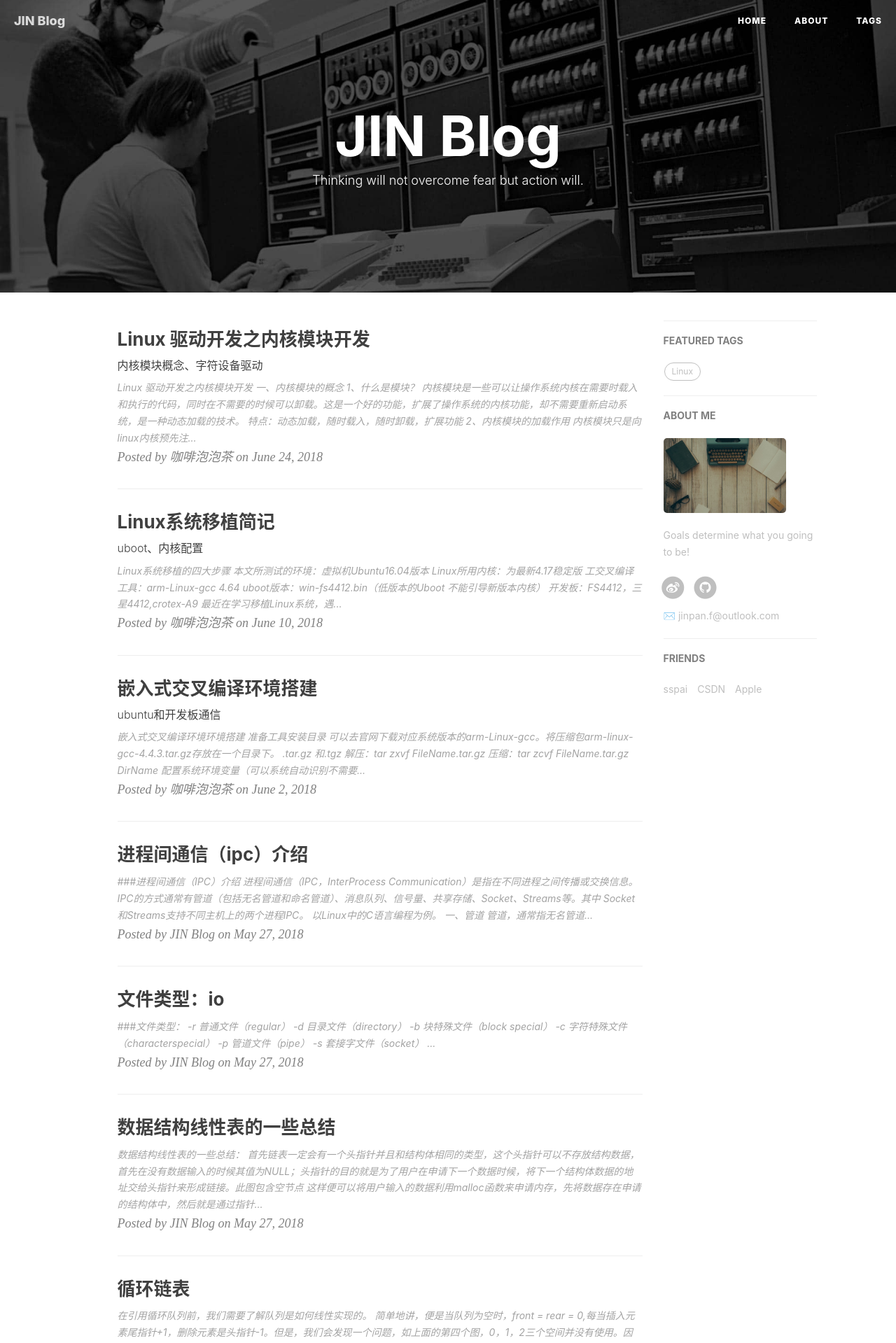
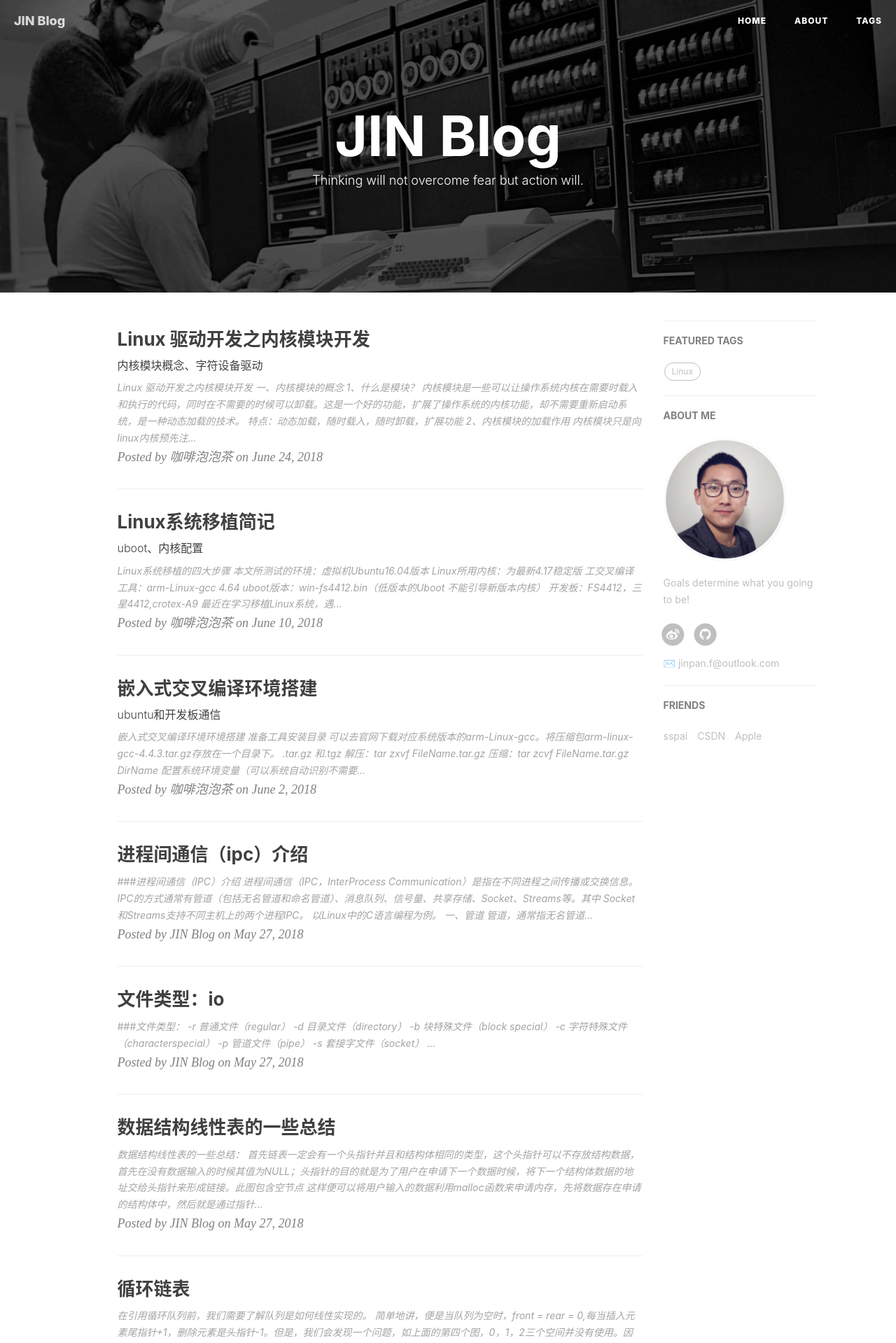
Before and after one commit to CaniculaHub/CaniculaHub.github.io, a Jekyll site: the page built from index.html, in a window 1280 px wide. Shown: the top 1919 px of the page at 70% size. Built offline with Jekyll 4.4.1, drawn with Linux system fonts in a browser that asks for light colours; nearby versions of some CDN libraries; the list of posts is cut into pages by our own code; comment, search, counter and statistics services are not loaded.

Commit message:
Update _config.yml

```diff
--- a/_config.yml
+++ b/_config.yml
@@ -12,7 +12,7 @@ github_repo: "https://github.com/CaniculaHub/CaniculaHub.github.io.git" # you co
 # Sidebar settings
 sidebar: true                           # whether or not using Sidebar.
 sidebar-about-description: "Goals determine what you going to be!"
-sidebar-avatar: /img/post-bg-desk.jpg      # use absolute URL, seeing it's used in both `/` and `/about/`
+sidebar-avatar: /img/IMG_0159_meitu_1.jpg      # use absolute URL, seeing it's used in both `/` and `/about/`
 
 
 
```
